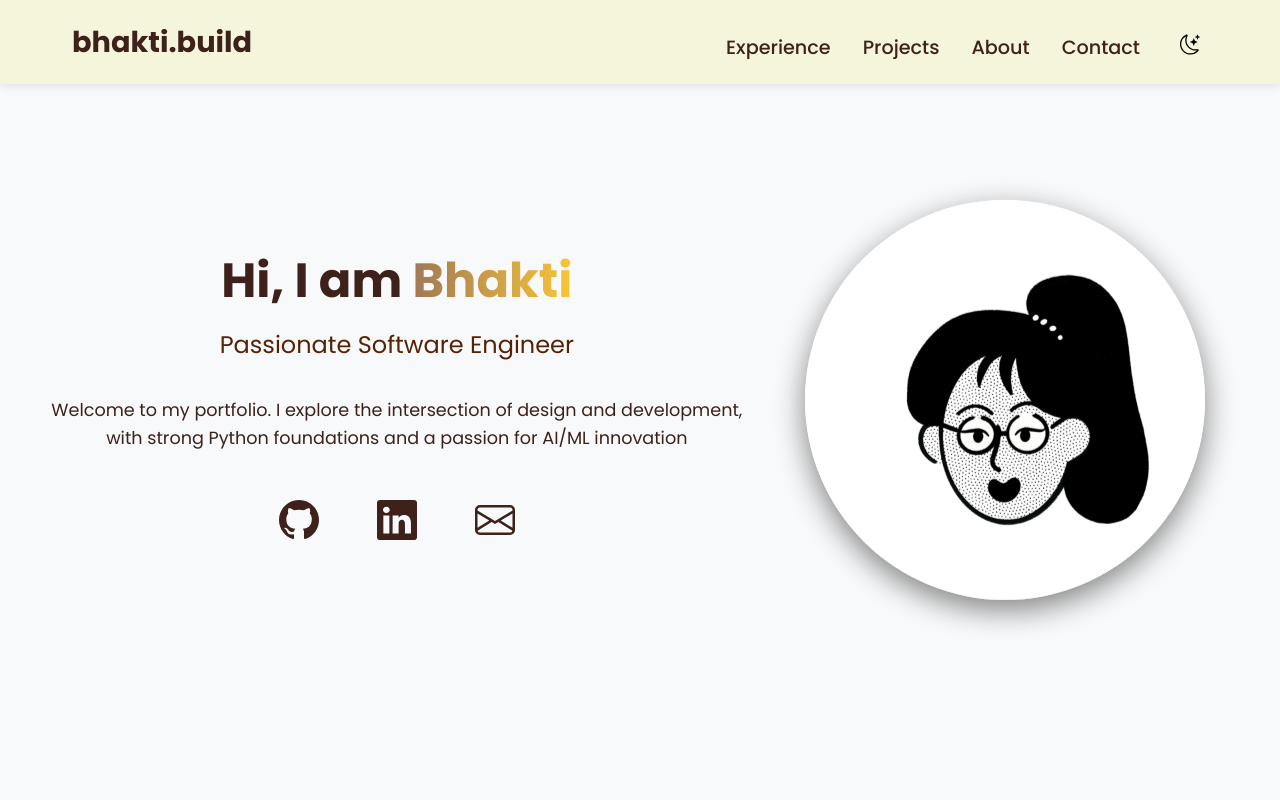
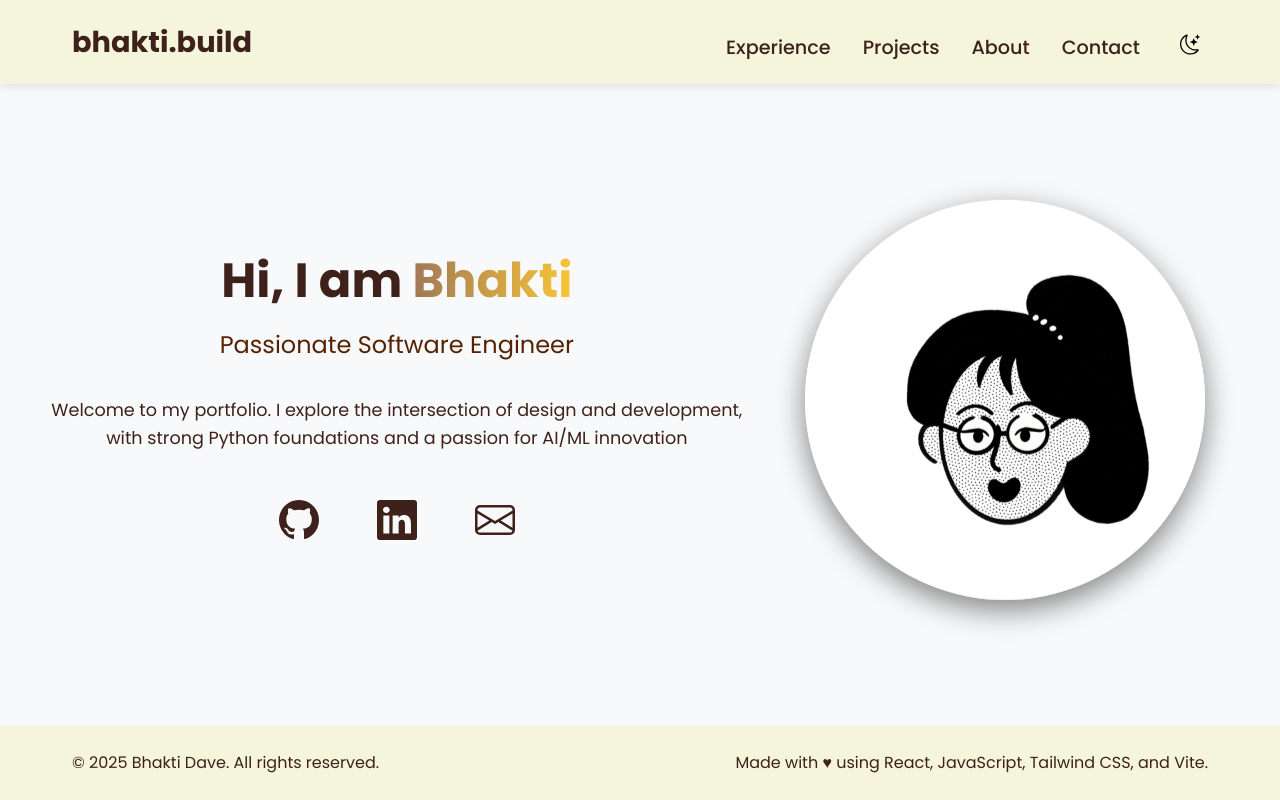
Before and after one commit to davebhakti/my-portfolio, a React (Create React App) app: page / in a window 1280 px wide. Shown: the top 800 px of the page. Built offline with nearby package versions, Linux system fonts and the light colour scheme.

Commit message:
Added a footer, I AM FINALLY DONE

```diff
--- a/src/App.js
+++ b/src/App.js
@@ -5,6 +5,7 @@ import './App.css';
 import Projects from './components/Project';
 import Experience from './components/Experience';
 import About from './components/About';
+import Footer from './components/Footer';
 
 function App() {
   return (
@@ -16,6 +17,7 @@ function App() {
         <Projects/>
         <About/>
       </main>
+      <Footer/>
     </div>
   );
 }
--- /dev/null
+++ b/src/components/Footer.css
@@ -0,0 +1,58 @@
+.footer {
+  position: fixed;
+  bottom: -100px;
+  left: 0;
+  right: 0;
+  background-color: #f5f5dc;
+  color: #3d211a;
+  padding: 1.5rem 0;
+  transition: bottom 0.5s ease;
+  z-index: 100;
+}
+
+.footer.visible {
+  bottom: 0;
+}
+
+.footer-content {
+    font-family: 'Poppins', sans-serif;
+  max-width: 1200px;
+  margin: 0 auto;
+  padding: 0 2rem;
+  display: flex;
+  justify-content: space-between;
+  align-items: center;
+}
+
+.footer-links {
+    font-family: 'Poppins', sans-serif;
+  display: flex;
+  gap: 1.5rem;
+}
+
+.footer-links a {
+    font-family: 'Poppins', sans-serif;
+  color: #f8c537;
+  text-decoration: none;
+  transition: opacity 0.3s ease;
+}
+
+.footer-links a:hover {
+  opacity: 0.8;
+}
+
+/* Dark Mode */
+.dark .footer {
+  background-color: #1a1a1a;
+  border-top: 1px solid #333;
+  color: #f5f5dc;
+}
+
+/* Responsive */
+@media (max-width: 768px) {
+  .footer-content {
+    flex-direction: column;
+    gap: 1rem;
+    text-align: center;
+  }
+}
--- a/src/components/Footer.jsx
+++ b/src/components/Footer.jsx
@@ -0,0 +1,30 @@
+import React, { useState, useEffect } from 'react';
+import './Footer.css';
+
+const Footer = () => {
+  const [showFooter, setShowFooter] = useState(false);
+
+  useEffect(() => {
+    const handleScroll = () => {
+      const isBottom =
+        window.innerHeight + window.scrollY >= document.body.offsetHeight - 100;
+      setShowFooter(isBottom);
+    };
+
+    window.addEventListener('scroll', handleScroll);
+    return () => window.removeEventListener('scroll', handleScroll);
+  }, []);
+
+  return (
+    <footer className={`footer ${showFooter ? 'visible' : ''}`}>
+      <div className="footer-content">
+        <p>© {new Date().getFullYear()} Bhakti Dave. All rights reserved.</p>
+        <div className="footer-links">
+          Made with ♥ using React, JavaScript, Tailwind CSS, and Vite.
+        </div>
+      </div>
+    </footer>
+  );
+};
+
+export default Footer;
```
